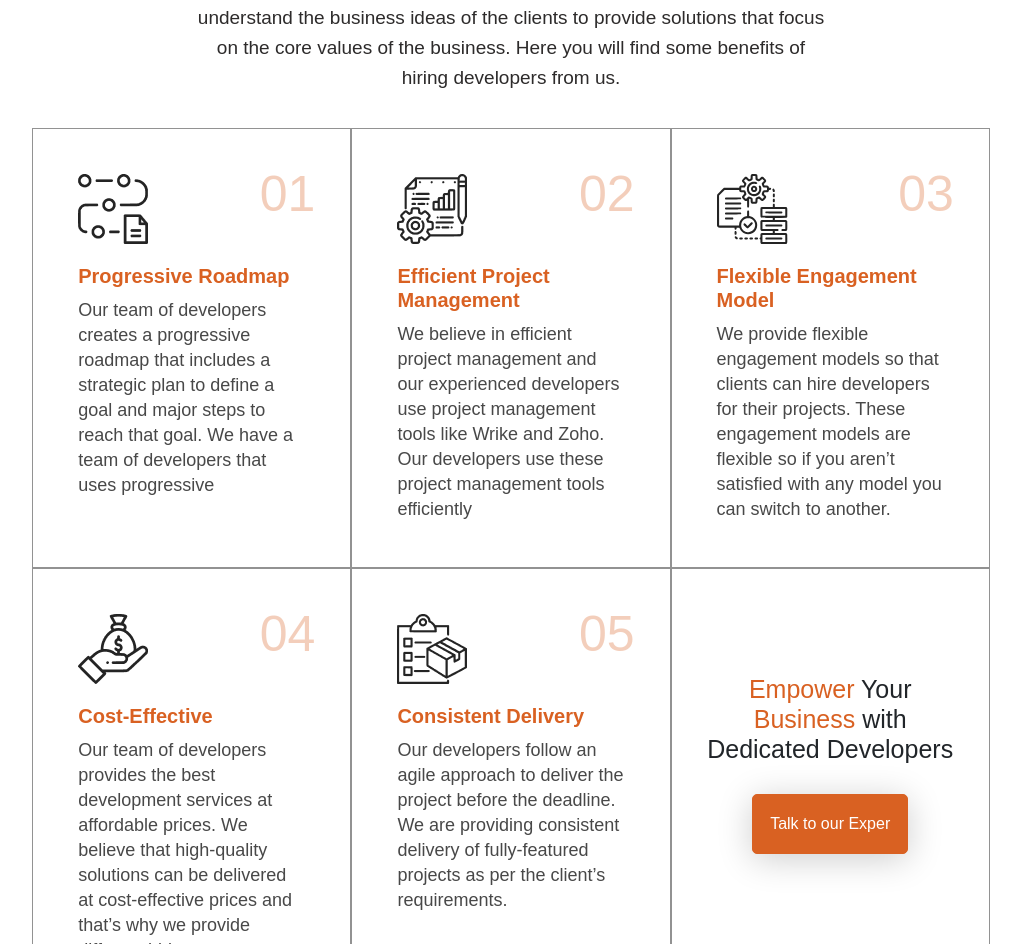
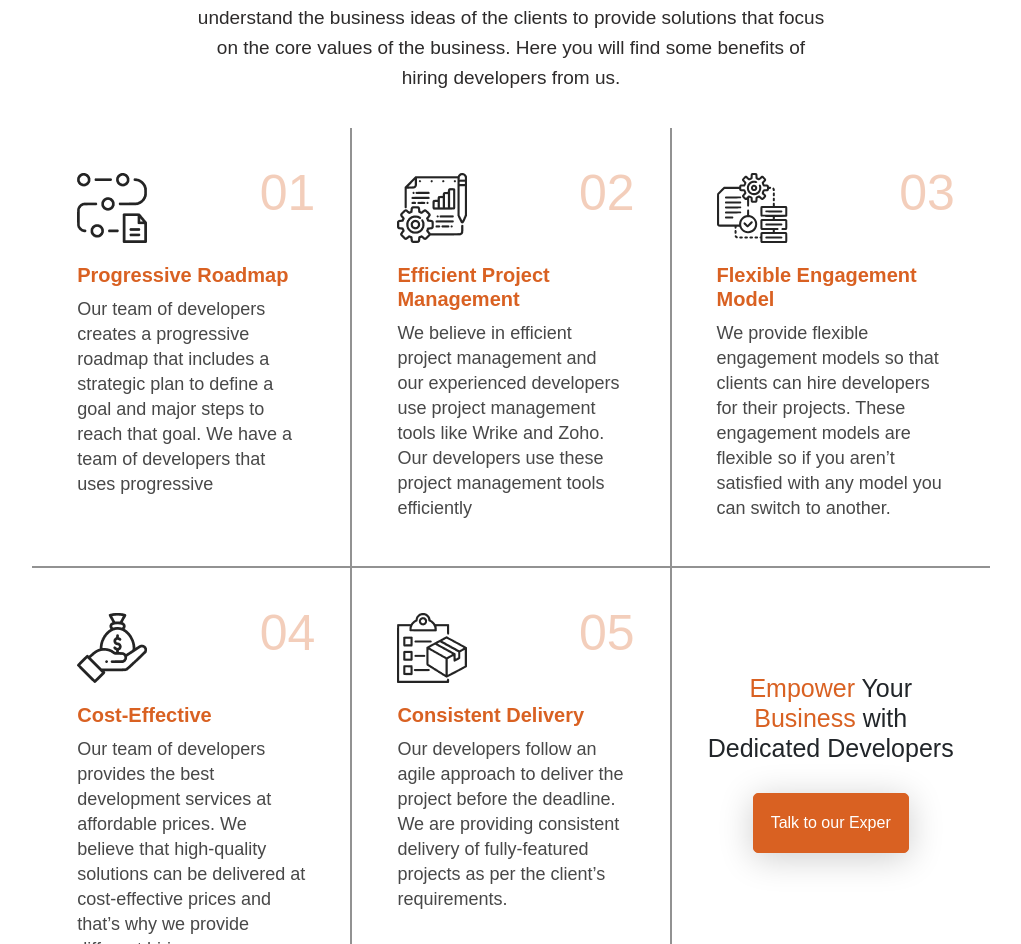
Before and after one commit to divyag-tagline/tagline-demo, an Angular app: page / in a window 1280 px wide. Shown: the part 5328-6272 px from the top of the page, without its empty margins (129-1150 px from the left). Built offline with nearby package versions, Linux system fonts and the light colour scheme.

Commit message:
BoxCard-ChooseTagline-component(input Decorator)

```diff
--- a/src/app/app.component.html
+++ b/src/app/app.component.html
@@ -33,7 +33,7 @@
       {{ headtext.headText6 }}
     </p>
     <button type="button">{{ headtext.headButton }}</button>
-    <img [src]='headtext.img' />
+    <img [src]="headtext.img" />
   </div>
 </div>
 
@@ -48,12 +48,15 @@
         {{ serviceCard1.text1 }} <br />
         <span style="font-weight: bolder; font-size: 60px">{{
           serviceCard1.text2
-          }}</span>
+        }}</span>
         <br />
         {{ serviceCard1.text3 }}
       </h1>
     </div>
-    <app-services-card style="display: contents;" [services]="serviceCard2"></app-services-card>
+    <app-services-card
+      style="display: contents"
+      [services]="serviceCard2"
+    ></app-services-card>
     <div class="divcontent divcontent7">
       <h2>
         {{ serviceCard6.heading }}
@@ -73,12 +76,13 @@
   </div>
 
   <span>
-    <img [src]='experienceDetailsLeft.img' height="490" />
+    <img [src]="experienceDetailsLeft.img" height="490" />
   </span>
   <div class="numberexp">
-    <app-experience-card [expProfessional]="expProfessional"></app-experience-card>
+    <app-experience-card
+      [expProfessional]="expProfessional"
+    ></app-experience-card>
   </div>
-
 </div>
 
 <!-- ____________________________________________________________________ -->
@@ -89,7 +93,9 @@
 <span class="headerline"></span>
 <div class="row">
   <div class="menu">
-    <app-technology-sidebar [technologySidebar]="technologySidebar"></app-technology-sidebar>
+    <app-technology-sidebar
+      [technologySidebar]="technologySidebar"
+    ></app-technology-sidebar>
   </div>
   <div class="language">
     <div class="web">
@@ -97,10 +103,14 @@
       <h2 style="margin-top: 20px; font-weight: 400">
         {{ technologyBackEndIcon[0].backEnd }}
       </h2>
-      <app-technology-back-end-icon [technologyBackEndIcon]="technologyBackEndIcon"></app-technology-back-end-icon>
+      <app-technology-back-end-icon
+        [technologyBackEndIcon]="technologyBackEndIcon"
+      ></app-technology-back-end-icon>
 
       <h2>{{ technologyFrontEndIcon[0].backEnd }}</h2>
-      <app-technology-front-end-icon [technologyFrontEndIcon]="technologyFrontEndIcon"></app-technology-front-end-icon>
+      <app-technology-front-end-icon
+        [technologyFrontEndIcon]="technologyFrontEndIcon"
+      ></app-technology-front-end-icon>
     </div>
   </div>
 </div>
@@ -111,15 +121,14 @@
 <span class="headerline"></span>
 <p class="taglinewhyp">{{ chooseTagline.details }}</p>
 <div class="empowers">
-  <div class="empowerbox" *ngFor="let boxCard of boxCards">
-    <div class="imgnumflex">
-      <img [src]=" boxCard.img " />
-      <h1>{{ boxCard.heading }}</h1>
-    </div>
-    <h5>{{ boxCard.heading1 }}</h5>
-    <p>{{ boxCard.detail }}</p>
-  </div>
-  <div class="empowerbox lastempowerbox">
+  <app-box-cards-choose-tagline
+    [boxCards]="boxCards"
+    style="display: contents"
+  ></app-box-cards-choose-tagline>
+  <div
+    class="empowerbox lastempowerbox"
+    style="border-bottom: none; border-right: none"
+  >
     <h1>
       <span>{{ empowerboxLast.empower }}</span> {{ empowerboxLast.your }}
       <span>{{ empowerboxLast.business }}</span> {{ empowerboxLast.heading }}
@@ -212,14 +221,16 @@
         <p class="add-city">
           {{ global.address }}
         </p>
-        <a href="tel:+91 99138 08285" class="contact mobile-no"><i class="bi bi-telephone-fill"></i>&nbsp;&nbsp;
+        <a href="tel:+91 99138 08285" class="contact mobile-no"
+          ><i class="bi bi-telephone-fill"></i>&nbsp;&nbsp;
           {{ global.mobileNo }}
         </a>
       </div>
 
       <div class="place">
-        <a href="mailto:solutions@taglineinfotech.com" class="mail"><i class="bi bi-envelope-fill"></i>{{
-          globalPresence[2].gmail }}</a>
+        <a href="mailto:solutions@taglineinfotech.com" class="mail"
+          ><i class="bi bi-envelope-fill"></i>{{ globalPresence[2].gmail }}</a
+        >
       </div>
     </div>
   </div>
@@ -247,7 +258,9 @@
       </p>
     </div>
     <div class="cont2">
-      <input type="text" placeholder="Email" /><span><button>{{ footerDetails.footerButton }}</button></span>
+      <input type="text" placeholder="Email" /><span
+        ><button>{{ footerDetails.footerButton }}</button></span
+      >
       <p>{{ footerDetails.details }}</p>
     </div>
   </div>
@@ -257,15 +270,19 @@
         <h3>{{ hrInquriy.title }}</h3>
         <ul>
           <li *ngIf="!hrInquriy.companyName">
-            <a href=""><i class="bi bi-telephone-fill"></i>&nbsp;
-              {{ hrInquriy.mobileNo }}</a>
+            <a href=""
+              ><i class="bi bi-telephone-fill"></i>&nbsp;
+              {{ hrInquriy.mobileNo }}</a
+            >
           </li>
           <li *ngIf="hrInquriy.companyName">
             <a href="">{{ hrInquriy.companyName }} </a>
           </li>
           <li>
-            <a href=""><i class="bi bi-envelope-fill"></i>&nbsp;
-              {{ hrInquriy.gmail }}</a>
+            <a href=""
+              ><i class="bi bi-envelope-fill"></i>&nbsp;
+              {{ hrInquriy.gmail }}</a
+            >
           </li>
         </ul>
       </div>
@@ -300,10 +317,10 @@
   </div>
 
   <div class="lastfooterdiv">
-    <img [src]=" footerLastPortion.img " />
+    <img [src]="footerLastPortion.img" />
     <div>
-      <a href="" style="text-decoration: none; color: gray; font-size: 17px">{{ footerLastPortion.followUs }} <i
-          class="bi bi-facebook"></i>
+      <a href="" style="text-decoration: none; color: gray; font-size: 17px"
+        >{{ footerLastPortion.followUs }} <i class="bi bi-facebook"></i>
         <i class="bi bi-linkedin"></i>
         <i class="bi bi-twitter"></i>
         <i class="bi bi-instagram"></i>
@@ -312,10 +329,11 @@
     </div>
     <p>
       {{ footerLastPortion.portion1
-      }}<span style="color: #d66f37"> {{ footerLastPortion.portion2 }}</span> {{ footerLastPortion.portion3 }}
+      }}<span style="color: #d66f37"> {{ footerLastPortion.portion2 }}</span>
+      {{ footerLastPortion.portion3 }}
       <a href="" style="text-decoration: none; color: #d66f37">{{
         footerLastPortion.portion4
-        }}</a>
+      }}</a>
     </p>
   </div>
 </div>
--- a/src/app/app.module.ts
+++ b/src/app/app.module.ts
@@ -8,6 +8,7 @@ import { ExperienceCardComponent } from './experience-card/experience-card.compo
 import { TechnologySidebarComponent } from './technology-sidebar/technology-sidebar.component';
 import { TechnologyBackEndIconComponent } from './technology-back-end-icon/technology-back-end-icon.component';
 import { TechnologyFrontEndIconComponent } from './technology-front-end-icon/technology-front-end-icon.component';
+import { BoxCardsChooseTaglineComponent } from './box-cards-choose-tagline/box-cards-choose-tagline.component';
 
 @NgModule({
   declarations: [
@@ -16,7 +17,8 @@ import { TechnologyFrontEndIconComponent } from './technology-front-end-icon/tec
     ExperienceCardComponent,
     TechnologySidebarComponent,
     TechnologyBackEndIconComponent,
-    TechnologyFrontEndIconComponent
+    TechnologyFrontEndIconComponent,
+    BoxCardsChooseTaglineComponent
   ],
   imports: [
     BrowserModule,
--- /dev/null
+++ b/src/app/box-cards-choose-tagline/box-cards-choose-tagline.component.html
@@ -0,0 +1,8 @@
+<div class="empowerbox" *ngFor="let boxCard of boxCards">
+  <div class="imgnumflex">
+    <img [src]="boxCard.img" />
+    <h1>{{ boxCard.heading }}</h1>
+  </div>
+  <h5>{{ boxCard.heading1 }}</h5>
+  <p>{{ boxCard.detail }}</p>
+</div>
--- /dev/null
+++ b/src/app/box-cards-choose-tagline/box-cards-choose-tagline.component.scss
@@ -0,0 +1,63 @@
+ .empowerbox {
+     max-width: 28%;
+     border: 1px solid #929292;
+     padding: 35px;
+ }
+
+ .empowerbox .imgnumflex {
+     display: flex;
+     justify-content: space-between;
+ }
+
+ .empowerbox .imgnumflex h1 {
+     color: #D96122;
+     opacity: 0.3;
+     font-size: 50px;
+ }
+
+ .empowerbox img {
+     margin: 10px;
+ }
+
+ .empowerbox h5 {
+     color: #D96122;
+     margin: 10px;
+     font-weight: 700;
+ }
+
+ .empowerbox p {
+     font-weight: 400;
+     font-size: 18px;
+     line-height: 25px;
+     color: #484848;
+     margin: 10px;
+
+ }
+
+ .empowerbox:first-child {
+     border-top: none;
+     border-left: none;
+ }
+
+ .empowerbox:nth-child(2) {
+     border-top: none;
+ }
+
+ .empowerbox:nth-child(3) {
+     border-top: none;
+     border-right: none;
+ }
+
+ .empowerbox:nth-child(4) {
+     border-bottom: none;
+     border-left: none;
+ }
+
+ .empowerbox:nth-child(5) {
+     border-bottom: none;
+ }
+
+ .empowerbox:nth-child(6) {
+     border-bottom: none;
+     border-right: none;
+ }
--- /dev/null
+++ b/src/app/box-cards-choose-tagline/box-cards-choose-tagline.component.ts
@@ -0,0 +1,16 @@
+import { Component, Input, OnInit } from '@angular/core';
+import { Empowerbox } from '../common';
+
+@Component({
+  selector: 'app-box-cards-choose-tagline',
+  templateUrl: './box-cards-choose-tagline.component.html',
+  styleUrls: ['./box-cards-choose-tagline.component.scss']
+})
+export class BoxCardsChooseTaglineComponent implements OnInit {
+  @Input() boxCards: Empowerbox[] = [];
+  constructor() { }
+
+  ngOnInit(): void {
+  }
+
+}
```
Also changed, not shown: src/app/app.component.ts (+2 -7 lines), src/app/common.ts (+7 -0 lines), 1 other file (tests, documents, lock files or other folders).
